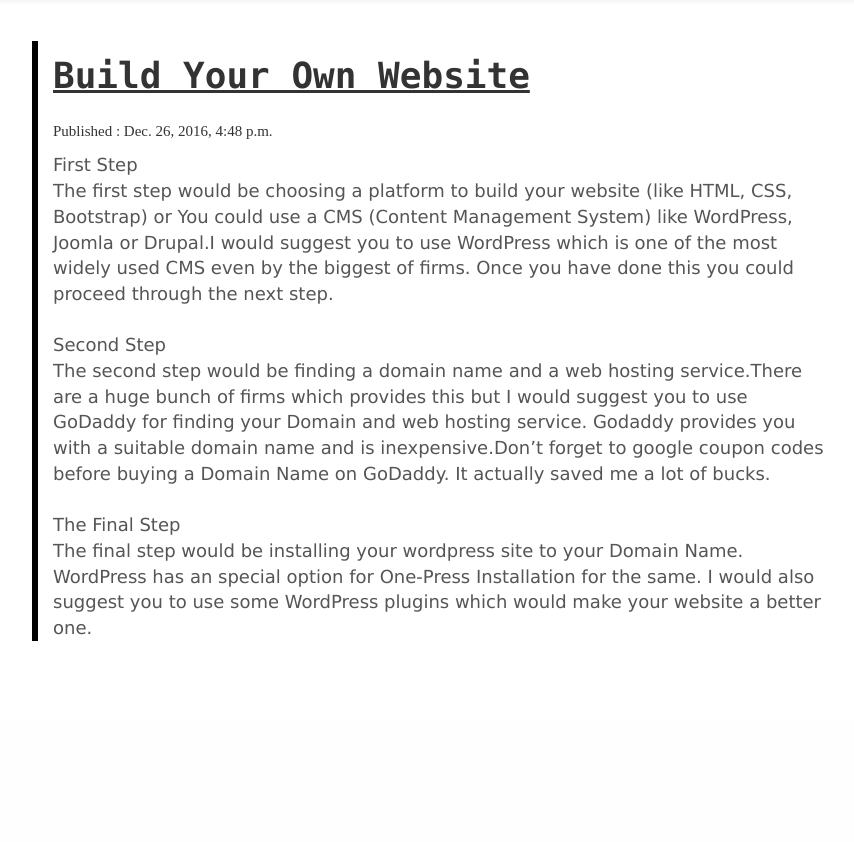
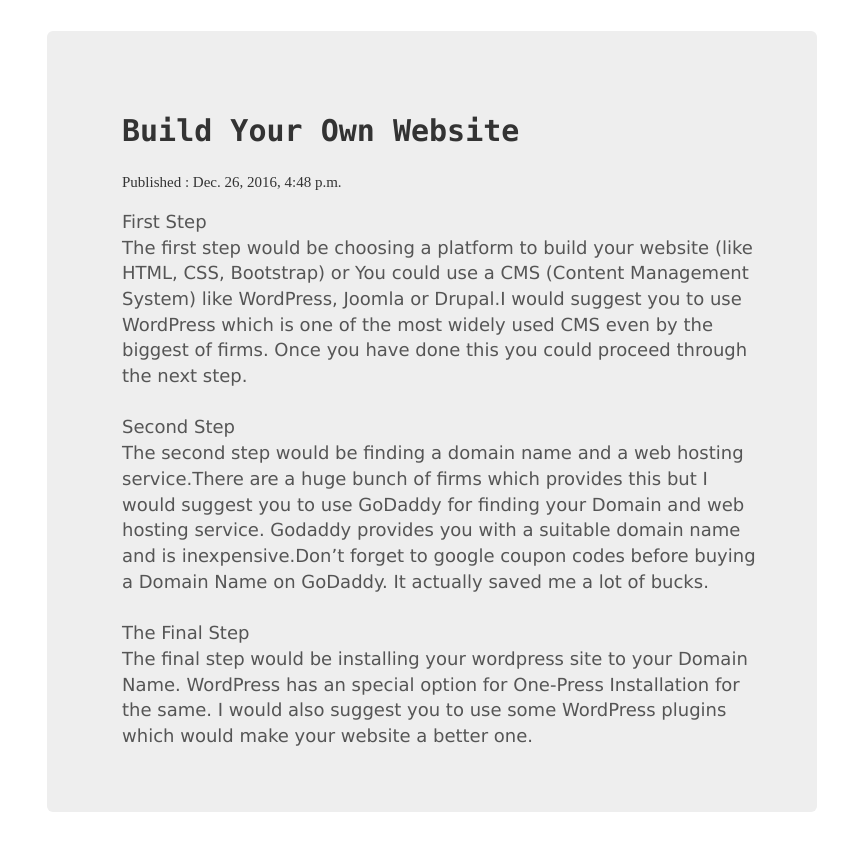
Before and after one commit to RajuKoushik/infiblog, a Django app: page /post/2/ in a window 1280 px wide. Shown: the part 80-922 px from the top of the page, without its empty margins (208-1062 px from the left). Before the commit the page ends 721 px from the top, so only its background shows below. Run offline with Django 3.2, Linux system fonts and the light colour scheme; data comes from the database, SQL or seed files in the repository; some libraries are stand-ins or nearby versions.

Commit message:
Updated with Bootstrap Jumbotron

```diff
--- a/blog/templates/blog/indi_post.html
+++ b/blog/templates/blog/indi_post.html
@@ -1,10 +1,21 @@
 {% load staticfiles %}
 <html>
 <head>
-        <link rel="stylesheet" href="//maxcdn.bootstrapcdn.com/bootstrap/3.2.0/css/bootstrap.min.css">
-        <link rel="stylesheet" href="//maxcdn.bootstrapcdn.com/bootstrap/3.2.0/css/bootstrap-theme.min.css">
+    <meta charset="utf-8">
+    <meta name="viewport" content="width=device-width, initial-scale=1">
+    <!-- Latest compiled and minified CSS -->
+    <link rel="stylesheet" href="https://maxcdn.bootstrapcdn.com/bootstrap/3.3.7/css/bootstrap.min.css">
 
-        <link rel="shortcut icon" type="image/x-icon" href="../../static/blog/favicon.ico" />
+    <!-- jQuery library -->
+    <script src="https://ajax.googleapis.com/ajax/libs/jquery/3.2.0/jquery.min.js"></script>
+
+    <!-- Latest compiled JavaScript -->
+    <script src="https://maxcdn.bootstrapcdn.com/bootstrap/3.3.7/js/bootstrap.min.js"></script>
+    <link rel="stylesheet" href="https://maxcdn.bootstrapcdn.com/bootstrap/3.3.7/css/bootstrap.min.css">
+    <script src="https://ajax.googleapis.com/ajax/libs/jquery/3.2.0/jquery.min.js"></script>
+    <script src="https://maxcdn.bootstrapcdn.com/bootstrap/3.3.7/js/bootstrap.min.js"></script>
+
+    <link rel="shortcut icon" type="image/x-icon" href="../../static/blog/favicon.ico"/>
 
     <style>
         #header {
@@ -17,42 +28,41 @@
             text-align: center;
 
         }
-            #border
-            {
+
+        #border {
             border-left: 6px solid black;
-
 
         }
 
-            #post{
-
-
+        #post {
 
         }
-            #name
-            {
+
+        #name {
             font-family: Andalus;
             font-size: 15px;
             color: white;
 
         }
-            #date{
+
+        #date {
 
             font-size: 15px;
             padding-left: 15px;
             font-family: David;
         }
-            #text{
+
+        #text {
             color: #555555;
             font-family: 'Ubuntu', 'Lucida Grande', 'Lucida Sans Unicode', 'Geneva', 'Verdana', sans-serif;
             font-size: 18px;
 
             padding-left: 15px;
         }
-             #btitle{
+
+        #btitle {
             font-family: 'Consolas', 'Monaco', 'Bitstream Vera Sans Mono', monospace;
             padding: 15px;
-                 text-decoration: underline;
 
 
         }
@@ -67,10 +77,12 @@
             font-size: 12px;
             letter-spacing: 5px;
         }
-  .navbar-nav  li a:hover {
+
+        .navbar-nav li a:hover {
             color: #1abc9c !important;
         }
-            #body{
+
+        #body {
 
         }
     </style>
@@ -102,18 +114,19 @@
 </nav>
 <div>
 
-            <p id="name">                          <strong>Raju Koushik</strong></p>
+    <p id="name"><strong>Raju Koushik</strong></p>
 </div>
 
 
-            <div id="border" style="max-width: 800px; margin : 0 auto;">
+<div class="container" style="max-width: 800px; margin : 0 auto;">
+    <div class="jumbotron">
         <div id="post">
-                    <h1 id="btitle"><strong>{{ post.title }}</strong></h1>
+            <h2 id="btitle"><strong>{{ post.title }}</strong></h2>
             <p id="date">Published : {{ post.published_date }}</p>
         </div>
         <p id="text">{{ post.text|linebreaksbr }}</p>
     </div>
-
+</div>
 
 
 </body>
```
Also changed, not shown: blog/templates/blog/home.html (+7 -4 lines). Lines whose indentation alone changed are shown as unchanged.
